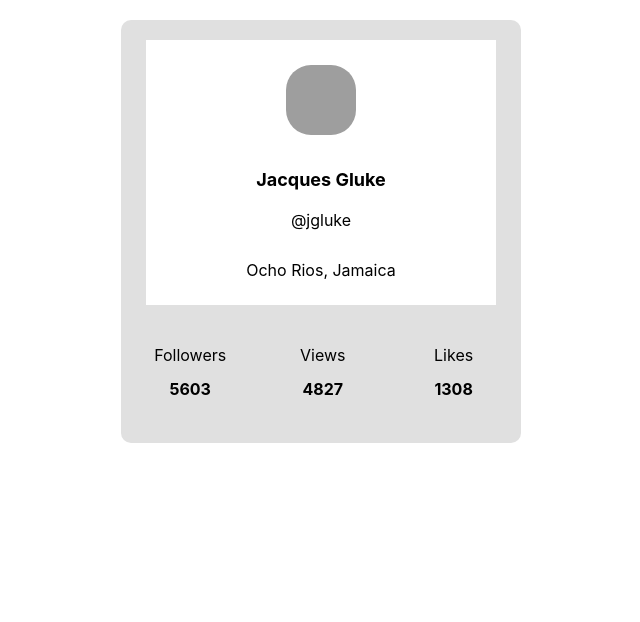
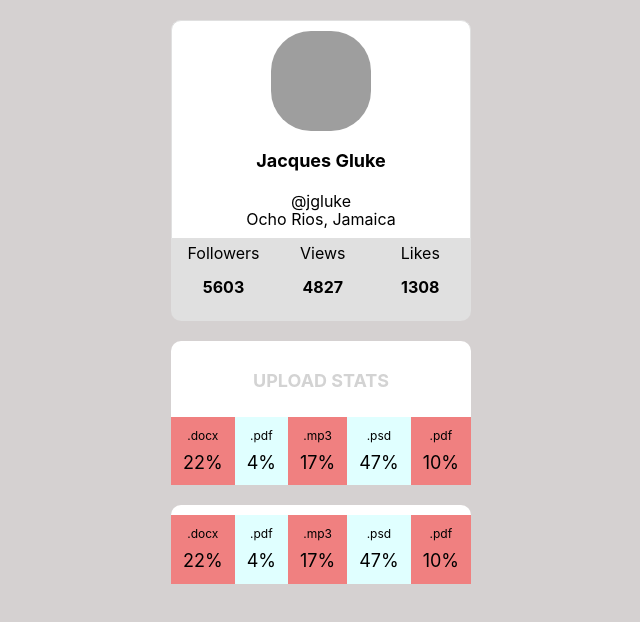
Before and after one commit to Anton-ck/goit-react-hw-01-components, a React (Create React App) app: page / in a window 1280 px wide. Shown: the top 622 px of the page, without its empty margins (319-959 px from the left). Built offline with nearby package versions, Linux system fonts and the light colour scheme; grey boxes are pictures that could not be loaded.

Commit message:
second task

```diff
--- a/src/components/App.jsx
+++ b/src/components/App.jsx
@@ -1,10 +1,23 @@
 import { Profile } from './profile/Profile';
 import user from './profile/user.json';
+import { Statistics } from './statistics/Statistics';
+import data from '../components/statistics/data.json';
+console.log(data);
 
 export const App = () => {
   return (
-      <Profile avatar={user.avatar} username={user.username} tag={user.tag} location={user.location}
-        followers={user.stats.followers} views={user.stats.views} likes={user.stats.likes} />
-
+    <>
+      <Profile
+        avatar={user.avatar}
+        username={user.username}
+        tag={user.tag}
+        location={user.location}
+        followers={user.stats.followers}
+        views={user.stats.views}
+        likes={user.stats.likes}
+      />
+      <Statistics title="Upload stats" stats={data} />
+      <Statistics stats={data} />
+    </>
   );
 };
--- a/src/components/profile/profile.module.css
+++ b/src/components/profile/profile.module.css
@@ -1,7 +1,7 @@
 .profile {
   display: flex;
   flex-direction: column;
-  width: 400px;
+  width: 300px;
   border-radius: 10px;
   margin: 20px auto;
   padding: 0 0 5px 0;
@@ -12,15 +12,16 @@
   display: flex;
   flex-direction: column;
   justify-content: center;
-  width: 350px;
   background-color: #fff;
-  margin: 20px auto;
   padding: 10px;
+  border: 1px solid #e0e0e0;
+  border-radius: 10px;
+  border-bottom-left-radius: 0;
+  border-bottom-right-radius: 0;
 }
 
 .avatar {
   display: block;
-  padding: 15px;
   margin-left: auto;
   margin-right: auto;
   width: 100px;
@@ -54,7 +55,7 @@
   flex-wrap: wrap;
   justify-content: space-around;
   align-items: center;
-  padding: 5px 5px 25px 5px;
+  padding: 5px;
   gap: 5px;
   margin-bottom: 0;
 }
@@ -63,7 +64,6 @@
   display: flex;
   justify-content: center;
   align-items: center;
-  /* padding: 15px; */
 }
 
 .quantity {
--- /dev/null
+++ b/src/components/statistics/Statistics.jsx
@@ -0,0 +1,28 @@
+import css from './statistics.module.css';
+import PropTypes from 'prop-types';
+
+export const Statistics = ({ title, stats }) => {
+  return (
+    <section className={css.statistics}>
+      {title && <h2 className={css.title}>{title}</h2>}
+      <ul className={css.stat__list}>
+        {stats.map(({ id, label, percentage }) => (
+          <li key={id} class={css.item}>
+            <span class={css.label}>{label}</span>
+            <span class={css.percentage}>{percentage}%</span>
+          </li>
+        ))}
+      </ul>
+    </section>
+  );
+};
+
+Statistics.propTypes = {
+  stats: PropTypes.arrayOf(
+    PropTypes.exact({
+      id: PropTypes.string.isRequired,
+      label: PropTypes.string.isRequired,
+      percentage: PropTypes.number.isRequired,
+    })
+  ),
+};
--- /dev/null
+++ b/src/components/statistics/data.json
@@ -0,0 +1,7 @@
+[
+  { "id": "id-1", "label": ".docx", "percentage": 22 },
+  { "id": "id-2", "label": ".pdf", "percentage": 4 },
+  { "id": "id-3", "label": ".mp3", "percentage": 17 },
+  { "id": "id-4", "label": ".psd", "percentage": 47 },
+  { "id": "id-5", "label": ".pdf", "percentage": 10 }
+]
--- /dev/null
+++ b/src/components/statistics/statistics.module.css
@@ -0,0 +1,57 @@
+.statistics {
+  display: flex;
+  flex-direction: column;
+  width: 300px;
+  border-top-right-radius: 10px;
+  border-top-left-radius: 10px;
+  margin: 20px auto;
+  /* padding: 0 0 5px 0; */
+  background-color: #fff;
+}
+
+.title {
+  display: flex;
+  justify-content: center;
+  align-items: center;
+  padding-top: 15px;
+  margin: 15px auto;
+  text-transform: uppercase;
+  font-size: 18px;
+  color: lightgrey;
+}
+
+.stat__list {
+  list-style: none;
+  display: flex;
+  justify-content: center;
+  align-items: center;
+  width: 100%;
+  padding-top: 10px;
+  margin: 0;
+}
+
+.item {
+  width: 100%;
+  padding: 12px;
+}
+
+.item:nth-child(odd) {
+  background-color: #f08080;
+}
+.item:nth-child(even) {
+  background-color: #e0ffff;
+}
+
+.label {
+  display: flex;
+  justify-content: center;
+  margin-bottom: 10px;
+  font-size: 12px;
+}
+
+.percentage {
+  display: flex;
+  justify-content: center;
+  align-items: center;
+  font-size: 18px;
+}
--- a/src/index.css
+++ b/src/index.css
@@ -8,9 +8,41 @@
     sans-serif;
   -webkit-font-smoothing: antialiased;
   -moz-osx-font-smoothing: grayscale;
+  background-color: rgb(213, 209, 209);
 }
 
 code {
   font-family: source-code-pro, Menlo, Monaco, Consolas, 'Courier New',
     monospace;
 }
+
+address {
+  font-style: normal;
+}
+
+img {
+  display: block;
+  max-width: 100%;
+  height: auto;
+}
+
+h1,
+h2,
+h3,
+h4,
+h5,
+h6,
+p,
+ul {
+  margin: 0px;
+  padding: 0px;
+}
+
+ul,
+ol {
+  list-style-type: none;
+}
+
+a {
+  text-decoration: none;
+}
```
